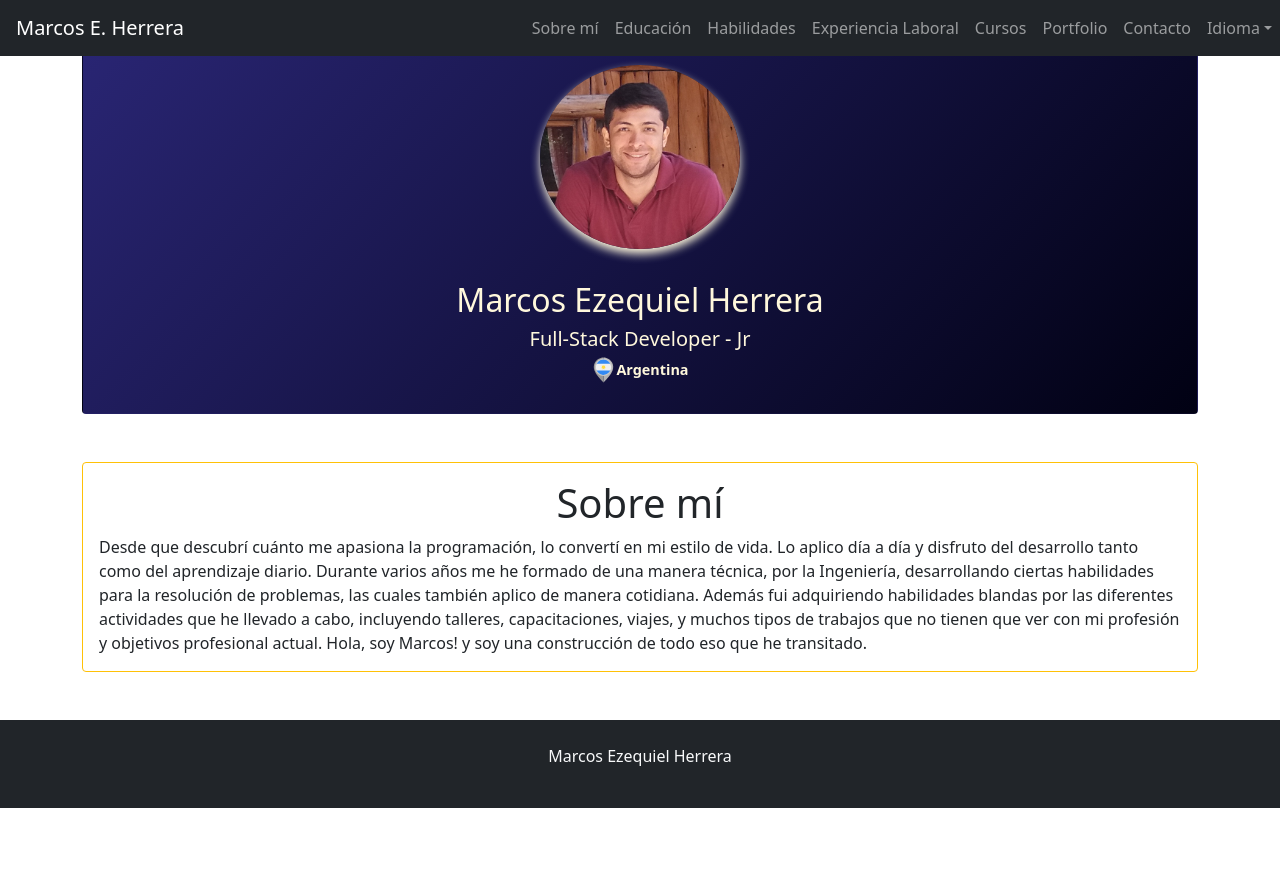
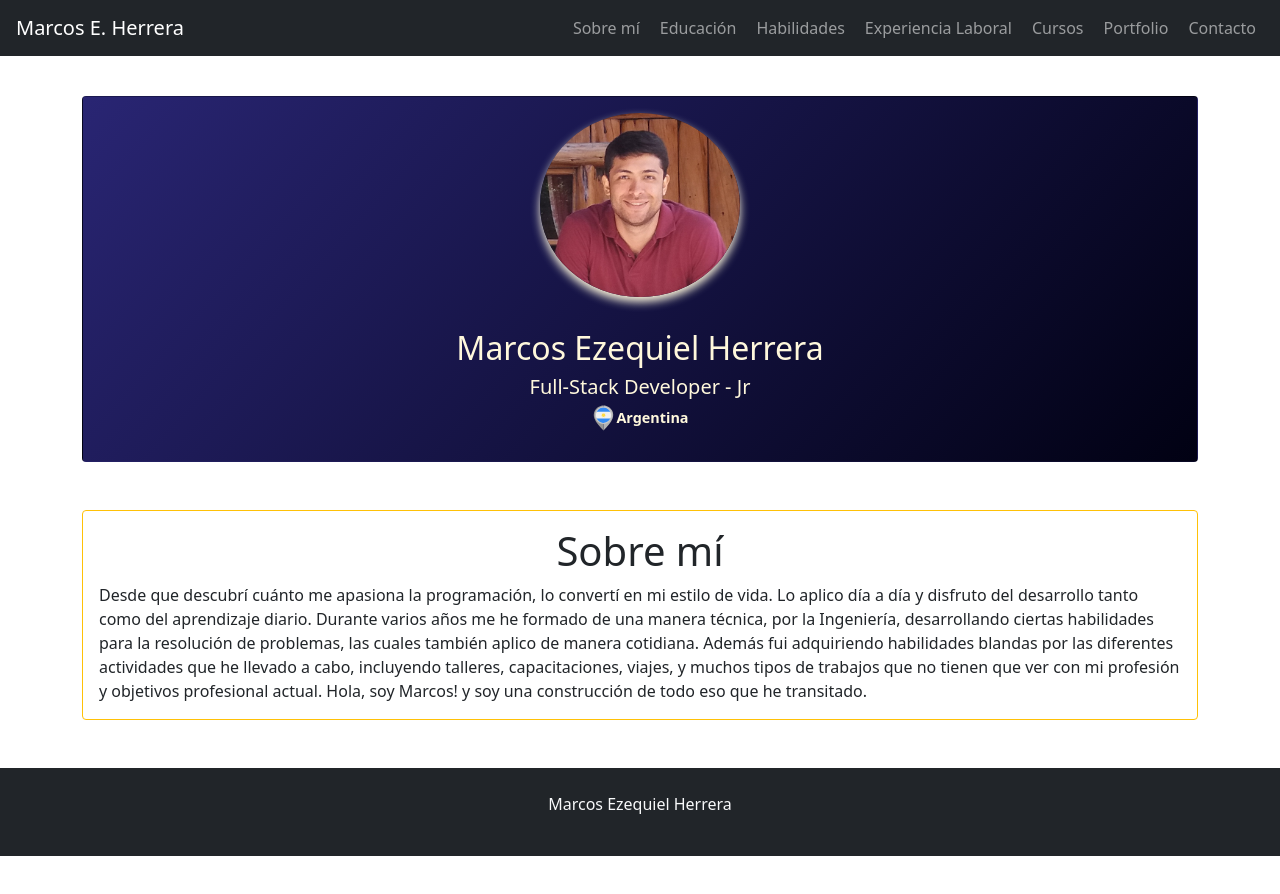
Before and after one commit to marcosihe/cv, a React (Create React App) app: page / in a window 1280 px wide. Shown: the top 894 px of the page. Before the commit the page ends 856 px from the top, so only its background shows below. Built offline with nearby package versions, Linux system fonts and the light colour scheme.

Commit message:
Se agrego margenes a los elementos del nav y un espaciado hacia abajo entre en el nav y el componente Sobremi.

```diff
--- a/src/components/commons/Navegacion.jsx
+++ b/src/components/commons/Navegacion.jsx
@@ -4,6 +4,7 @@ import { NavLink } from "react-router-dom";
 
 export const Navegacion = () => {
   return (
+    <div>
       <Navbar bg="dark" expand="lg" variant="dark" fixed="top">
         <Navbar.Brand href="#home" className="ms-3">
           Marcos E. Herrera
@@ -11,38 +12,43 @@ export const Navegacion = () => {
         <Navbar.Toggle aria-controls="basic-navbar-nav" />
         <Navbar.Collapse id="basic-navbar-nav">
           <Nav className="ms-auto">
-          <NavLink exact={true} to="/marcos" className="nav-link">
+            <NavLink exact={true} to="/marcos" className="nav-link ms-1">
               Sobre mí
             </NavLink>
-          <NavLink exact={true} to="/marcos/educacion" className="nav-link">
+            <NavLink exact={true} to="/marcos/educacion" className="nav-link ms-1">
               Educación
             </NavLink>
-          <NavLink exact={true} to="/marcos/habilidades" className="nav-link">
+            <NavLink exact={true} to="/marcos/habilidades" className="nav-link ms-1">
               Habilidades
             </NavLink>
             <NavLink
               exact={true}
               to="/marcos/experiencialaboral"
-            className="nav-link"
+              className="nav-link ms-1"
             >
               Experiencia Laboral
             </NavLink>
-          <NavLink exact={true} to="/marcos/cursos" className="nav-link">
+            <NavLink exact={true} to="/marcos/cursos" className="nav-link ms-1">
               Cursos
             </NavLink>
-          <NavLink exact={true} to="/marcos/portfolio" className="nav-link">
+            <NavLink exact={true} to="/marcos/portfolio" className="nav-link ms-1">
               Portfolio
             </NavLink>
-          <NavLink exact={true} to="/marcos/contacto" className="nav-link">
+            <NavLink exact={true} to="/marcos/contacto" className="nav-link ms-1 me-3">
               Contacto
             </NavLink>
+            {/**
              <NavDropdown title="Idioma" id="basic-nav-dropdown">
               <NavDropdown.Item href="#action/3.1">Español</NavDropdown.Item>
               <NavDropdown.Divider />
               <NavDropdown.Item href="#action/3.2">Inglés</NavDropdown.Item>
             </NavDropdown>
+            */}
           </Nav>
         </Navbar.Collapse>
       </Navbar>
+      <br />
+      <br />
+    </div>
   );
 };
```
Lines whose indentation alone changed are shown as unchanged.
